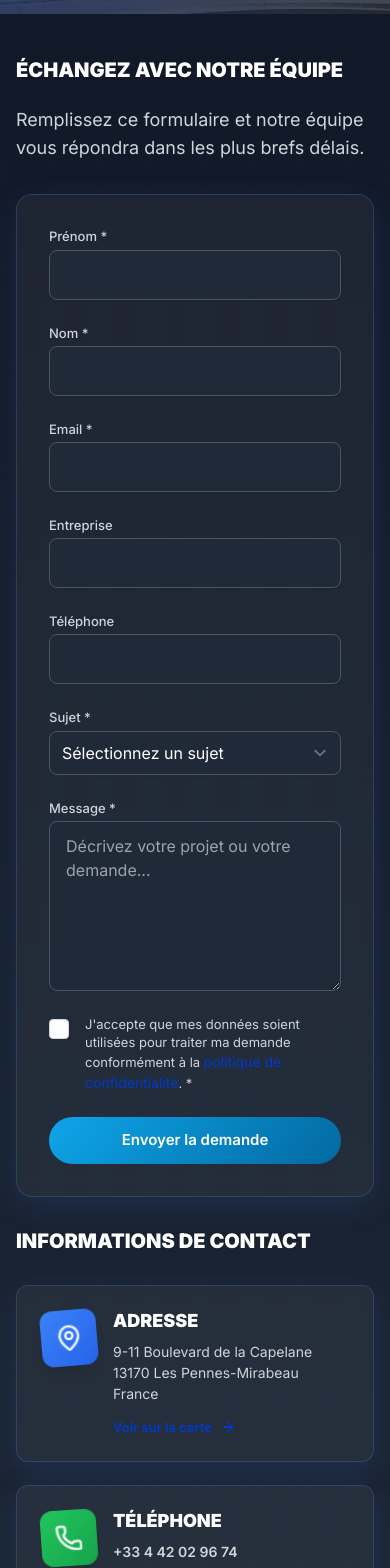
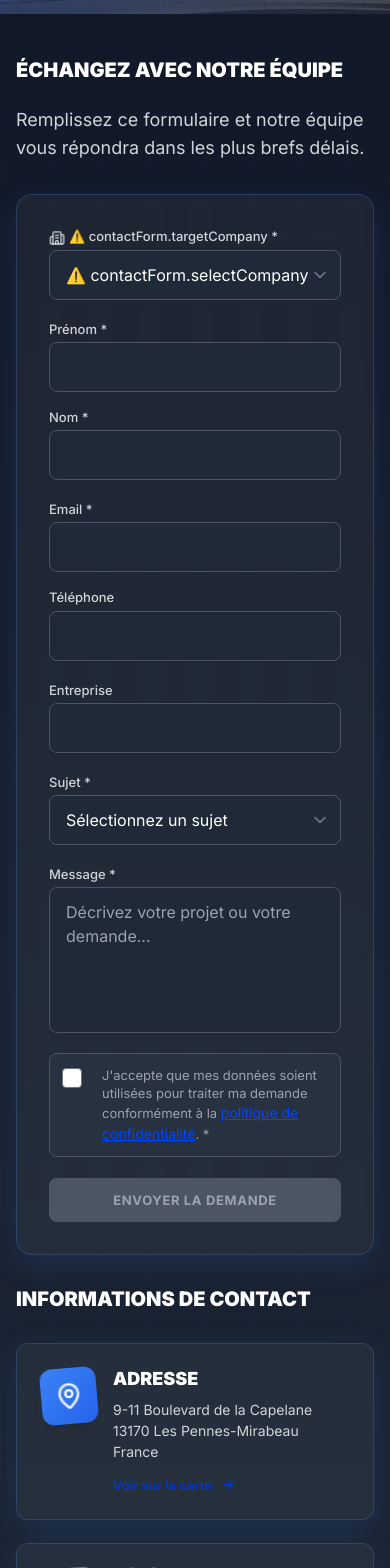
Before and after one commit to BennLaBen/test, a Next.js app: page /contact in a window 390 px wide. Shown: the part 432-2000 px from the top of the page. Built offline with nearby package versions, Linux system fonts and the light colour scheme; no server answers.

Commit message:
feat(contact): formulaire intelligent avec selection societe auto-email (MPEB/EGI/FREM->mpeb13, MGP->wanadoo), checkbox grisee, horaires compacts, responsive mobile

```diff
--- a/src/app/contact/page.tsx
+++ b/src/app/contact/page.tsx
@@ -80,11 +80,7 @@ export default function ContactPage() {
       icon: Clock,
       title: t('hours.title'),
       content: (
-        <>
-          {t('hours.weekdays')}<br />
-          {t('hours.saturday')}<br />
-          {t('hours.sunday')}
-        </>
+        <span className="text-sm">{t('hours.weekdays')} · {t('hours.saturday')}</span>
       ),
       action: null,
       href: null,
--- a/src/components/forms/ContactForm.tsx
+++ b/src/components/forms/ContactForm.tsx
@@ -1,20 +1,31 @@
 "use client"
 
-import { useState } from 'react'
-import { useForm } from 'react-hook-form'
+import { useState, useEffect } from 'react'
+import { useForm, useWatch } from 'react-hook-form'
 import { z } from 'zod'
 import { zodResolver } from '@hookform/resolvers/zod'
 import { useTranslation } from 'react-i18next'
+import { Building2, Mail } from 'lucide-react'
 
 type ContactValues = {
   firstName: string
   lastName: string
   email: string
-  company?: string
+  userCompany?: string
   phone?: string
+  targetCompany: string
   subject: string
   message: string
   consent: boolean
+}
+
+const companyEmails: Record<string, string> = {
+  mpeb: 'contact@mpeb13.com',
+  egi: 'contact@mpeb13.com',
+  frem: 'contact@mpeb13.com',
+  mgp: 'mega.gen.pro@wanadoo.fr',
+  aerotools: 'contact@mpeb13.com',
+  general: 'contact@mpeb13.com',
 }
 
 export function ContactForm() {
@@ -24,19 +35,33 @@ export function ContactForm() {
     firstName: z.string().min(1, t('contactForm.errors.firstNameRequired')),
     lastName: z.string().min(1, t('contactForm.errors.lastNameRequired')),
     email: z.string().email(t('contactForm.errors.emailInvalid')),
-    company: z.string().optional(),
+    userCompany: z.string().optional(),
     phone: z.string().optional(),
+    targetCompany: z.string().min(1, t('contactForm.errors.companyRequired') || 'Veuillez sélectionner une société'),
     subject: z.string().min(1, t('contactForm.errors.subjectRequired')),
     message: z.string().min(10, t('contactForm.errors.messageMinLength')),
     consent: z.literal(true, { errorMap: () => ({ message: t('contactForm.errors.consentRequired') }) }),
   })
   const [status, setStatus] = useState<'idle' | 'loading' | 'success' | 'error'>('idle')
+  const [destinationEmail, setDestinationEmail] = useState(companyEmails.general)
   const {
     register,
     handleSubmit,
     reset,
+    control,
     formState: { errors },
-  } = useForm<ContactValues>({ resolver: zodResolver(contactSchema) })
+  } = useForm<ContactValues>({ resolver: zodResolver(contactSchema), defaultValues: { targetCompany: '', consent: false } })
+
+  const selectedCompany = useWatch({ control, name: 'targetCompany' })
+  const consentChecked = useWatch({ control, name: 'consent' })
+
+  useEffect(() => {
+    if (selectedCompany && companyEmails[selectedCompany]) {
+      setDestinationEmail(companyEmails[selectedCompany])
+    } else {
+      setDestinationEmail(companyEmails.general)
+    }
+  }, [selectedCompany])
 
   const onSubmit = async (values: ContactValues) => {
     try {
@@ -44,7 +69,7 @@ export function ContactForm() {
       const res = await fetch('/api/contact', {
         method: 'POST',
         headers: { 'Content-Type': 'application/json' },
-        body: JSON.stringify(values),
+        body: JSON.stringify({ ...values, destinationEmail }),
       })
 
       if (!res.ok) throw new Error('Request failed')
@@ -58,76 +83,163 @@ export function ContactForm() {
   }
 
   return (
-    <form className="space-y-6" onSubmit={handleSubmit(onSubmit)} noValidate>
-      <div className="grid gap-6 sm:grid-cols-2">
+    <form className="space-y-5" onSubmit={handleSubmit(onSubmit)} noValidate>
+      {/* Company selector with email indicator */}
+      <div>
+        <label htmlFor="targetCompany" className="block text-sm font-medium text-gray-300 mb-1">
+          <Building2 className="inline h-4 w-4 mr-1" />
+          {t('contactForm.targetCompany') || 'Société concernée'} *
+        </label>
+        <select
+          id="targetCompany"
+          className="mt-1 block w-full rounded-lg border border-gray-600 bg-gray-800 px-4 py-3 shadow-sm focus:border-primary-500 focus:outline-none focus:ring-primary-500 text-white"
+          {...register('targetCompany')}
+        >
+          <option value="">{t('contactForm.selectCompany') || 'Sélectionnez une société'}</option>
+          <option value="mpeb">MPEB - Usinage de précision</option>
+          <option value="egi">EGI - Bureau d'études</option>
+          <option value="frem">FREM - Maintenance industrielle</option>
+          <option value="mgp">MGP - Tôlerie & chaudronnerie</option>
+          <option value="aerotools">LLEDO Aerotools - Équipements GSE</option>
+          <option value="general">{t('contactForm.generalInquiry') || 'Demande générale'}</option>
+        </select>
+        {errors.targetCompany && <p className="mt-1 text-sm text-red-500">{errors.targetCompany.message}</p>}
+
+        {/* Email destination indicator */}
+        {selectedCompany && (
+          <div className="mt-2 flex items-center gap-2 text-xs text-blue-400 bg-blue-500/10 px-3 py-2 rounded-lg border border-blue-500/20">
+            <Mail className="h-3.5 w-3.5" />
+            <span>Email de destination : <strong>{destinationEmail}</strong></span>
+          </div>
+        )}
+      </div>
+
+      {/* Name fields - responsive grid */}
+      <div className="grid gap-4 grid-cols-1 sm:grid-cols-2">
         <div>
           <label htmlFor="firstName" className="block text-sm font-medium text-gray-300">
             {t('auth.firstName')} *
           </label>
-          <input id="firstName" className="mt-1 block w-full rounded-lg border border-gray-600 bg-gray-800 px-4 py-3 shadow-sm focus:border-primary-500 focus:outline-none focus:ring-primary-500 text-white placeholder-gray-400" {...register('firstName')} />
-          {errors.firstName && <p className="mt-1 text-sm text-red-600">{errors.firstName.message}</p>}
+          <input
+            id="firstName"
+            className="mt-1 block w-full rounded-lg border border-gray-600 bg-gray-800 px-4 py-3 shadow-sm focus:border-primary-500 focus:outline-none focus:ring-primary-500 text-white placeholder-gray-400"
+            {...register('firstName')}
+          />
+          {errors.firstName && <p className="mt-1 text-sm text-red-500">{errors.firstName.message}</p>}
         </div>
         <div>
           <label htmlFor="lastName" className="block text-sm font-medium text-gray-300">
             {t('auth.lastName')} *
           </label>
-          <input id="lastName" className="mt-1 block w-full rounded-lg border border-gray-600 bg-gray-800 px-4 py-3 shadow-sm focus:border-primary-500 focus:outline-none focus:ring-primary-500 text-white placeholder-gray-400" {...register('lastName')} />
-          {errors.lastName && <p className="mt-1 text-sm text-red-600">{errors.lastName.message}</p>}
+          <input
+            id="lastName"
+            className="mt-1 block w-full rounded-lg border border-gray-600 bg-gray-800 px-4 py-3 shadow-sm focus:border-primary-500 focus:outline-none focus:ring-primary-500 text-white placeholder-gray-400"
+            {...register('lastName')}
+          />
+          {errors.lastName && <p className="mt-1 text-sm text-red-500">{errors.lastName.message}</p>}
         </div>
       </div>
 
-      <div>
-        <label htmlFor="email" className="block text-sm font-medium text-gray-300">{t('auth.email')} *</label>
-        <input id="email" type="email" className="mt-1 block w-full rounded-lg border border-gray-600 bg-gray-800 px-4 py-3 shadow-sm focus:border-primary-500 focus:outline-none focus:ring-primary-500 text-white placeholder-gray-400" {...register('email')} />
-        {errors.email && <p className="mt-1 text-sm text-red-600">{errors.email.message}</p>}
+      {/* Email and phone - responsive grid */}
+      <div className="grid gap-4 grid-cols-1 sm:grid-cols-2">
+        <div>
+          <label htmlFor="email" className="block text-sm font-medium text-gray-300">{t('auth.email')} *</label>
+          <input
+            id="email"
+            type="email"
+            className="mt-1 block w-full rounded-lg border border-gray-600 bg-gray-800 px-4 py-3 shadow-sm focus:border-primary-500 focus:outline-none focus:ring-primary-500 text-white placeholder-gray-400"
+            {...register('email')}
+          />
+          {errors.email && <p className="mt-1 text-sm text-red-500">{errors.email.message}</p>}
+        </div>
+        <div>
+          <label htmlFor="phone" className="block text-sm font-medium text-gray-300">{t('auth.phone')}</label>
+          <input
+            id="phone"
+            className="mt-1 block w-full rounded-lg border border-gray-600 bg-gray-800 px-4 py-3 shadow-sm focus:border-primary-500 focus:outline-none focus:ring-primary-500 text-white placeholder-gray-400"
+            {...register('phone')}
+          />
+        </div>
       </div>
 
+      {/* User company */}
       <div>
-        <label htmlFor="company" className="block text-sm font-medium text-gray-300">{t('auth.company')}</label>
-        <input id="company" className="mt-1 block w-full rounded-lg border border-gray-600 bg-gray-800 px-4 py-3 shadow-sm focus:border-primary-500 focus:outline-none focus:ring-primary-500 text-white placeholder-gray-400" {...register('company')} />
+        <label htmlFor="userCompany" className="block text-sm font-medium text-gray-300">{t('auth.company')}</label>
+        <input
+          id="userCompany"
+          className="mt-1 block w-full rounded-lg border border-gray-600 bg-gray-800 px-4 py-3 shadow-sm focus:border-primary-500 focus:outline-none focus:ring-primary-500 text-white placeholder-gray-400"
+          {...register('userCompany')}
+        />
       </div>
 
-      <div>
-        <label htmlFor="phone" className="block text-sm font-medium text-gray-300">{t('auth.phone')}</label>
-        <input id="phone" className="mt-1 block w-full rounded-lg border border-gray-600 bg-gray-800 px-4 py-3 shadow-sm focus:border-primary-500 focus:outline-none focus:ring-primary-500 text-white placeholder-gray-400" {...register('phone')} />
-      </div>
-
+      {/* Subject */}
       <div>
         <label htmlFor="subject" className="block text-sm font-medium text-gray-300">{t('contactForm.subject')} *</label>
-        <select id="subject" className="mt-1 block w-full rounded-lg border border-gray-600 bg-gray-800 px-3 py-2 shadow-sm focus:border-primary-500 focus:outline-none focus:ring-primary-500 text-white" {...register('subject')}>
+        <select
+          id="subject"
+          className="mt-1 block w-full rounded-lg border border-gray-600 bg-gray-800 px-4 py-3 shadow-sm focus:border-primary-500 focus:outline-none focus:ring-primary-500 text-white"
+          {...register('subject')}
+        >
           <option value="">{t('contactForm.selectSubject')}</option>
-          <option value="contact">{t('contactForm.subjects.contact')}</option>
+          <option value="quote">{t('contactForm.subjects.quote') || 'Demande de devis'}</option>
           <option value="information">{t('contactForm.subjects.information')}</option>
           <option value="support">{t('contactForm.subjects.support')}</option>
           <option value="partnership">{t('contactForm.subjects.partnership')}</option>
           <option value="other">{t('contactForm.subjects.other')}</option>
         </select>
-        {errors.subject && <p className="mt-1 text-sm text-red-600">{errors.subject.message}</p>}
+        {errors.subject && <p className="mt-1 text-sm text-red-500">{errors.subject.message}</p>}
       </div>
 
+      {/* Message */}
       <div>
         <label htmlFor="message" className="block text-sm font-medium text-gray-300">{t('contactForm.message')} *</label>
-        <textarea id="message" rows={6} className="mt-1 block w-full rounded-lg border border-gray-600 bg-gray-800 px-4 py-3 shadow-sm focus:border-primary-500 focus:outline-none focus:ring-primary-500 text-white placeholder-gray-400" placeholder={t('contactForm.messagePlaceholder')} {...register('message')} />
-        {errors.message && <p className="mt-1 text-sm text-red-600">{errors.message.message}</p>}
+        <textarea
+          id="message"
+          rows={5}
+          className="mt-1 block w-full rounded-lg border border-gray-600 bg-gray-800 px-4 py-3 shadow-sm focus:border-primary-500 focus:outline-none focus:ring-primary-500 text-white placeholder-gray-400 resize-none"
+          placeholder={t('contactForm.messagePlaceholder')}
+          {...register('message')}
+        />
+        {errors.message && <p className="mt-1 text-sm text-red-500">{errors.message.message}</p>}
       </div>
 
-      <div className="flex items-start">
-        <input id="consent" type="checkbox" className="mt-1 h-4 w-4 rounded border-gray-300 text-primary-600 focus:ring-primary-500" {...register('consent')} />
-        <label htmlFor="consent" className="ml-2 text-sm text-gray-300">
-          {t('contactForm.consent')} <a href="/privacy" className="text-primary-600 hover:text-primary-500">{t('contactForm.privacyPolicy')}</a>. *
+      {/* Consent checkbox - grayed when unchecked */}
+      <div className={`flex items-start p-3 rounded-lg border transition-all ${consentChecked ? 'bg-green-500/10 border-green-500/30' : 'bg-gray-700/30 border-gray-600'}`}>
+        <input
+          id="consent"
+          type="checkbox"
+          className="mt-0.5 h-5 w-5 rounded border-gray-500 text-primary-600 focus:ring-primary-500 cursor-pointer"
+          {...register('consent')}
+        />
+        <label htmlFor="consent" className={`ml-3 text-sm cursor-pointer ${consentChecked ? 'text-gray-200' : 'text-gray-400'}`}>
+          {t('contactForm.consent')} <a href="/privacy" className="text-primary-500 hover:text-primary-400 underline">{t('contactForm.privacyPolicy')}</a>. *
         </label>
       </div>
-      {errors.consent && <p className="mt-1 text-sm text-red-600">{errors.consent.message}</p>}
+      {errors.consent && <p className="text-sm text-red-500">{errors.consent.message}</p>}
 
-      <button type="submit" className="btn-primary w-full" disabled={status === 'loading'}>
+      {/* Submit button - disabled when consent not checked */}
+      <button
+        type="submit"
+        className={`w-full py-3 px-6 rounded-lg font-bold uppercase tracking-wider text-sm transition-all ${
+          consentChecked && status !== 'loading'
+            ? 'bg-primary-600 hover:bg-primary-700 text-white cursor-pointer shadow-lg hover:shadow-xl'
+            : 'bg-gray-600 text-gray-400 cursor-not-allowed'
+        }`}
+        disabled={!consentChecked || status === 'loading'}
+      >
         {status === 'loading' ? t('contactForm.sending') : t('contactForm.submit')}
       </button>
 
+      {/* Status messages */}
       {status === 'success' && (
-        <p className="text-sm text-green-600">{t('contactForm.success')}</p>
+        <div className="p-3 bg-green-500/20 border border-green-500/30 rounded-lg text-sm text-green-400 text-center">
+          {t('contactForm.success')}
+        </div>
       )}
       {status === 'error' && (
-        <p className="text-sm text-red-600">{t('contactForm.error')}</p>
+        <div className="p-3 bg-red-500/20 border border-red-500/30 rounded-lg text-sm text-red-400 text-center">
+          {t('contactForm.error')}
+        </div>
       )}
     </form>
   )
```
